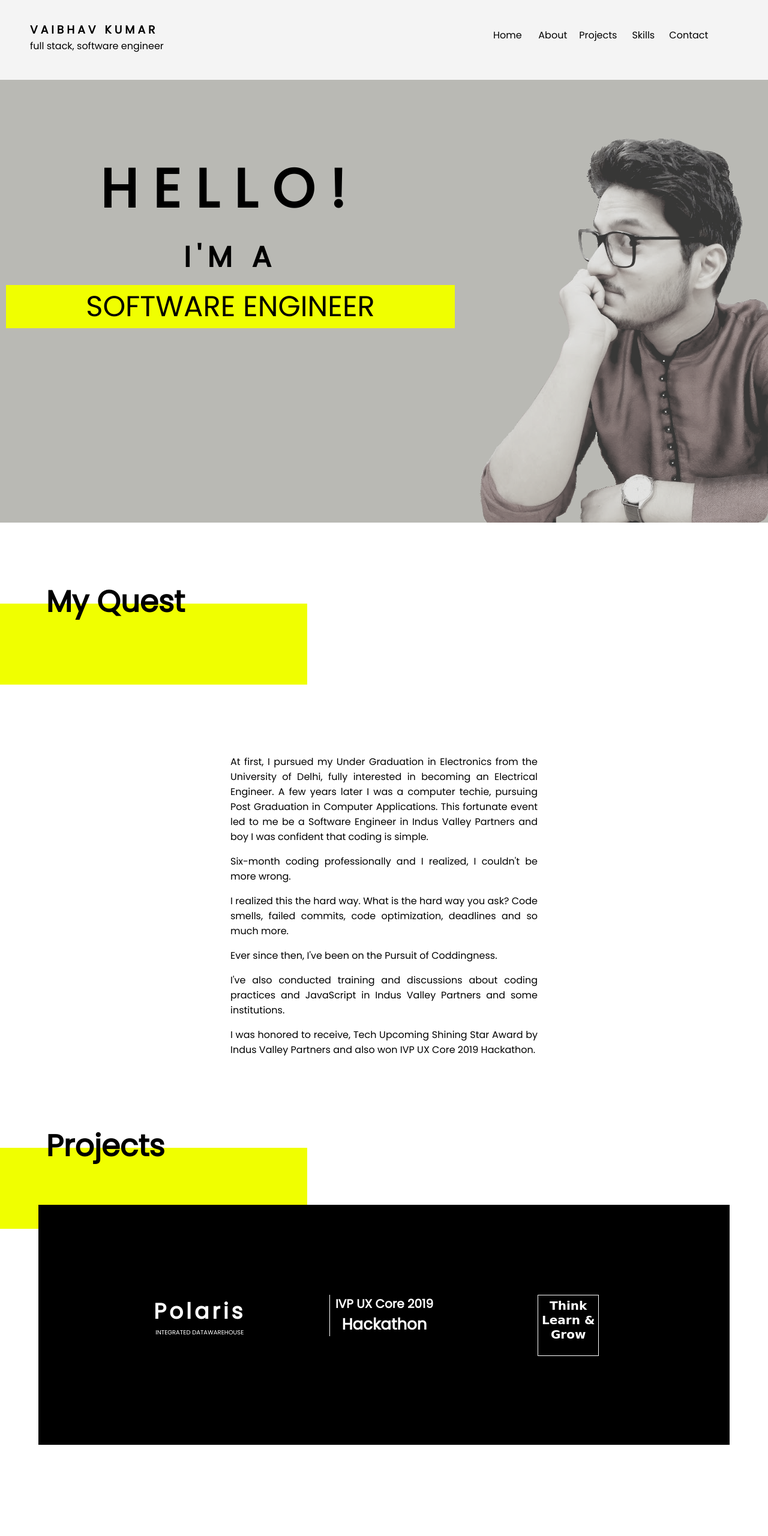
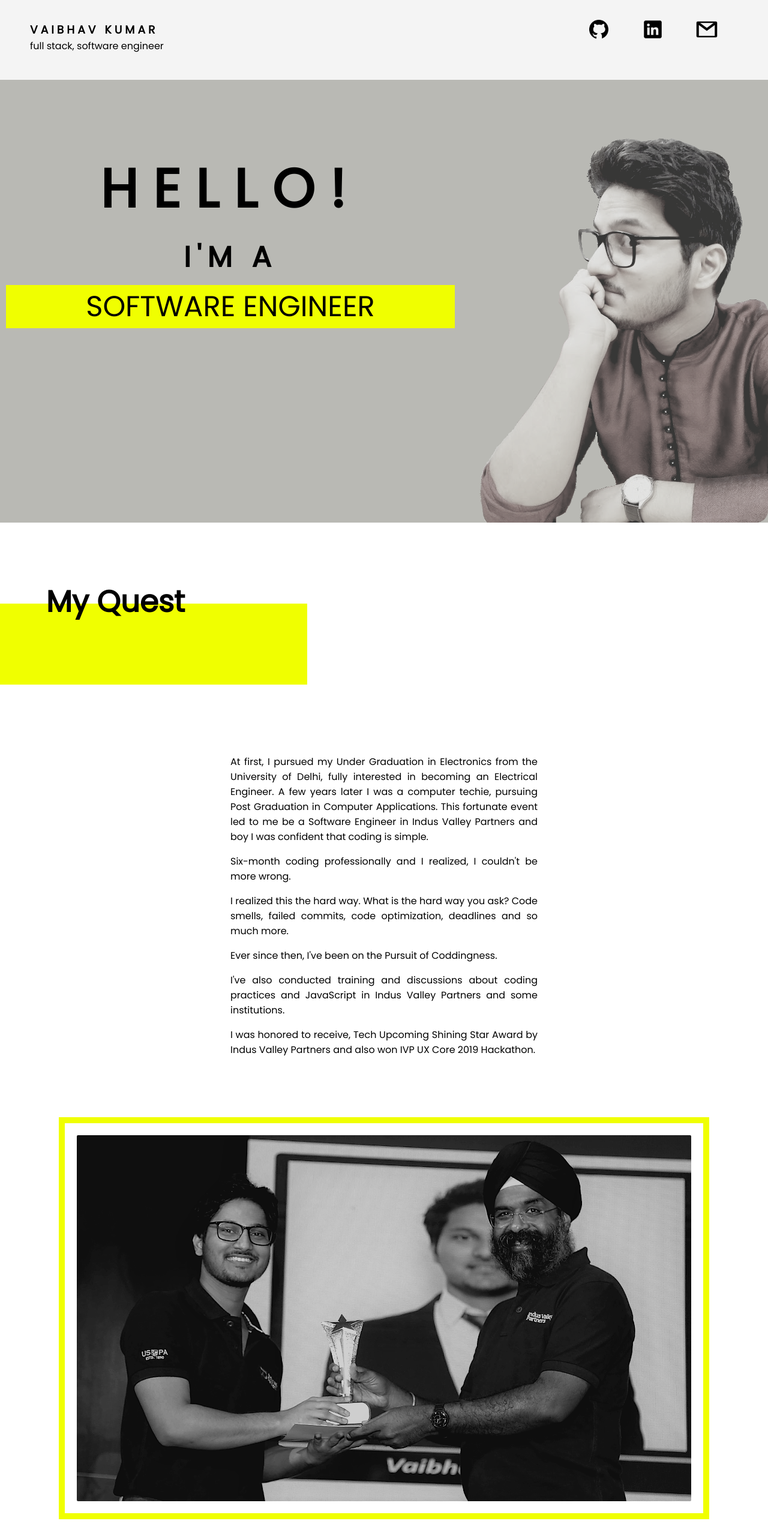
Before and after one commit to vakumar0/Portfolio, a plain HTML site: page index.html in a window 1280 px wide. Shown: the top 2560 px of the page at 60% size. Drawn offline with nearby package versions, Linux system fonts and the light colour scheme.

Commit message:
updated portfolio.css, index.html, skills.js -- added github.png, gmail.png, linkedIn.png and techUss.png

```diff
--- a/css/portfolio.css
+++ b/css/portfolio.css
@@ -12,7 +12,7 @@ body {
 }
 
 #header #leftHeader{
-	width: 60%;
+	width: 75%;
 	height: 100%;
 }
 
@@ -36,21 +36,31 @@ body {
 }
 
 #header #rightHeader{
-	width: 40%;
+	width: 25%;
 	height: 100%;
 }
 
 
-#header #rightHeader #navBar ul{
+.navBar ul{
 	list-style:none;
 	display: flex;
 	margin-top: 9%;
+    float: right;
+    margin-right: 10%;
 }
 
-#header #rightHeader #navBar ul li{
+.navBar ul li{
 	width: 16%;
     height: 24px;
     text-align: center;
+    display: inline-block;
+    padding-right: 50px;
+    cursor: pointer;
+}
+
+.navBar ul li img{
+    width: 40px;
+    height: 40px;
 }
 
 #hello {
@@ -144,6 +154,10 @@ body {
     padding-top: 100px;
 }
 
+#projects {
+    margin-top: 100px;
+}
+
 #projects #projectsContent {
 	background-color: black;
     width: 90%;
@@ -167,12 +181,6 @@ body {
     text-align: center;
     margin: auto;
     height: 100px;
-}
-
-#footer {
-	background-color: #f4f4f4;
-	height: 200px;
-	width: 100%;
 }
 
 #ivpImage {
@@ -250,3 +258,58 @@ body {
 #skills {
 	margin-top: 150px;
 }
+
+#collage {
+    width: 100%;
+    margin-top: 100px;
+}
+
+.picBorder {
+    width: 1064px;
+    height: 650px;
+    margin: auto;
+    border: 10px solid #f0ff00;
+}
+
+#pic1 {
+    background-image: url(../images/techUSS.png);
+    height: 610px;
+    width: 1024px;
+    margin: auto;
+    margin-top: 20px;
+    border-radius: 2px;
+}
+
+
+#footer {
+    background-color: #f4f4f4;
+    height: 200px;
+    width: 100%;
+    margin-top: 100px;
+}
+
+#footerTitle {
+    text-align: center;
+    padding-top: 40px;
+    font-size: 30px;
+}
+
+#footer ul{
+    list-style: none;
+    display: inline-block;
+    width: 100%;
+    text-align: center;
+    margin: 10px 0px 0px 0px;
+    padding: 0;
+}
+
+ #footer ul li{
+    display: inline-block;
+    padding: 8px;
+    cursor: pointer;
+}
+
+#footer ul li img{
+    width: 40px;
+    height: 40px;
+}
--- a/index.html
+++ b/index.html
@@ -22,13 +22,11 @@
 			</div>
 		</div>
 		<div id="rightHeader">
-			<div id="navBar">
+			<div class="navBar">
 				<ul>
-					<li>Home</li>
-					<li>About</li>
-					<li>Projects</li>
-					<li>Skills</li>
-					<li>Contact</li>
+					<li><img src="images/github.png"></i></li>
+					<li><img src="images/linkedIn.png"></i></li>
+					<li><img src="images/gmail.png"></i></li>
 				</ul>
 			</div>
 		</div>
@@ -65,6 +63,11 @@
 			<p>Ever since then, I've been on the Pursuit of Coddingness.</p>
 			<p>I've also conducted training and discussions about coding practices and JavaScript in Indus Valley Partners and some institutions.</p>
 			<p> I was honored to receive, Tech Upcoming Shining Star Award by Indus Valley Partners and also won IVP UX Core 2019 Hackathon.</p>
+		</div>
+	</div>
+	<div id="collage">
+		<div class="picBorder">
+			<div id="pic1"></div>
 		</div>
 	</div>
 	<div id="projects">
@@ -109,28 +112,13 @@
 			</div>
 		</div>
 	</div>
-	<!-- <div id="skills">
-		<div class="subheader">
-			<div class="title"></div>
-			<div class="yellowDiv">
-				<h1>Skills</h1>
-			</div>
-		</div>
-		<div id="skillsContent">
-			<div id="content">
-				<span>JavaScript</span>
-				<span>HTML</span>
-				<span>CSS</span>
-				<span>Elastic Search</span>
-				<span>NodeJs</span>
-				<span>SQL</span>
-				<span>C#</span>
-				<span>Rest Services</span>
-				<span>MySQL</span>
-			</div>
-		</div>
-	</div> -->
 	<div id="footer">
+		<div id="footerTitle">Contact Me</div>
+		<ul>
+			<li><img src="images/github.png"></i></li>
+			<li><img src="images/linkedIn.png"></i></li>
+			<li><img src="images/gmail.png"></i></li>
+		</ul>
 	</div>
 </body>
 </html>
--- a/js/skills.js
+++ b/js/skills.js
@@ -1,6 +1,6 @@
 document.addEventListener('DOMContentLoaded', function () {
 
-    var text = 'jQuery jQuery jQuery jQuery jQuery JavaScript JavaScript JavaScript JavaScript JavaScript HTML HTML HTML HTML HTML HTML CSS CSS CSS CSS CSS C# C# C# C# TortoiseSVN TortoiseSVN TortoiseSVN TortoiseSVN GitHub GitHub GitHub SQL-Server SQL-Server SQL-Server SQL-Server SQL-Server Knockout Knockout Knockout Data-Structures Data-Structures Data-Structures Highcharts Highcharts Highcharts Restful-API Restful-API Restful-API ag-Grid ag-Grid ag-Grid Node.js  Node.js MySQL MySQL Elastic-Search Rasa';
+    var text = 'Gimp Gimp Gimp jQuery jQuery jQuery jQuery jQuery JavaScript JavaScript JavaScript JavaScript JavaScript HTML HTML HTML HTML HTML HTML CSS CSS CSS CSS CSS C# C# C# C# TortoiseSVN TortoiseSVN TortoiseSVN TortoiseSVN GitHub GitHub GitHub SQL-Server SQL-Server SQL-Server SQL-Server SQL-Server Knockout Knockout Knockout Data-Structures Data-Structures Data-Structures Highcharts Highcharts Highcharts Restful-API Restful-API Restful-API ag-Grid ag-Grid ag-Grid Nodejs  Nodejs MySQL MySQL Elastic-Search Elastic-Search Rasa Rasa';
     var lines = text.split(/[,\. ]+/g),
         data = Highcharts.reduce(lines, function (arr, word) {
             var obj = Highcharts.find(arr, function (obj) {
@@ -30,7 +30,8 @@ document.addEventListener('DOMContentLoaded', function () {
         series: [{
             type: 'wordcloud',
             data: data,
-            name: 'Occurrences'
+            name: 'Occurrences',
+            colors: [ '#44a767','#ccca62', '#6d8f9a']
         }],
         title: {
             text: ''
@@ -40,6 +41,9 @@ document.addEventListener('DOMContentLoaded', function () {
         },
         chart: {
             backgroundColor: '#000000',
+            style: {
+                fontFamily: 'Poppins'
+            }
         },
         tooltip: { enabled: false }
     });
```
Also changed, not shown: images/github.png (added), images/gmail.png (added), images/linkedIn.png (added), images/techUSS.png (added).
